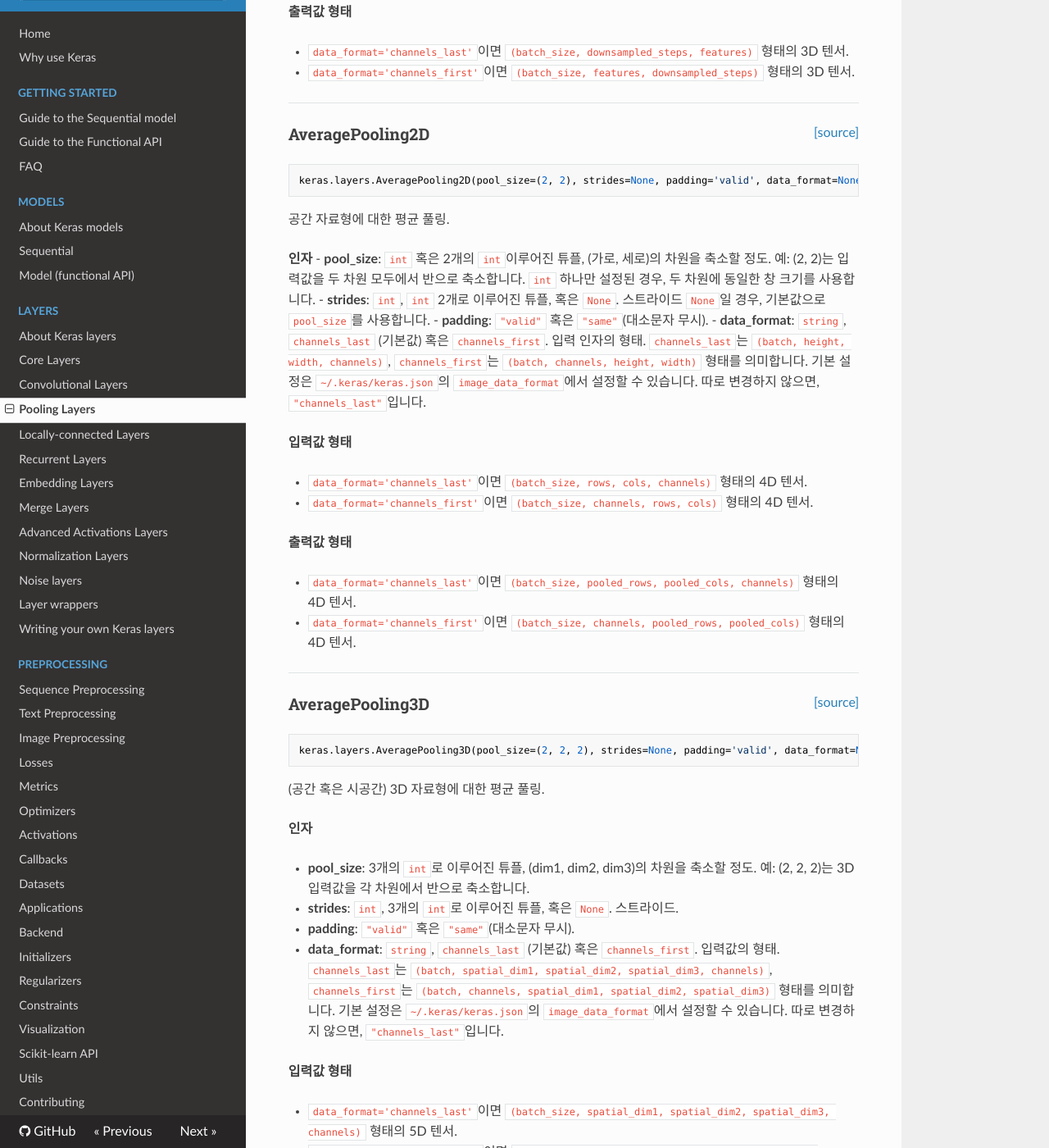
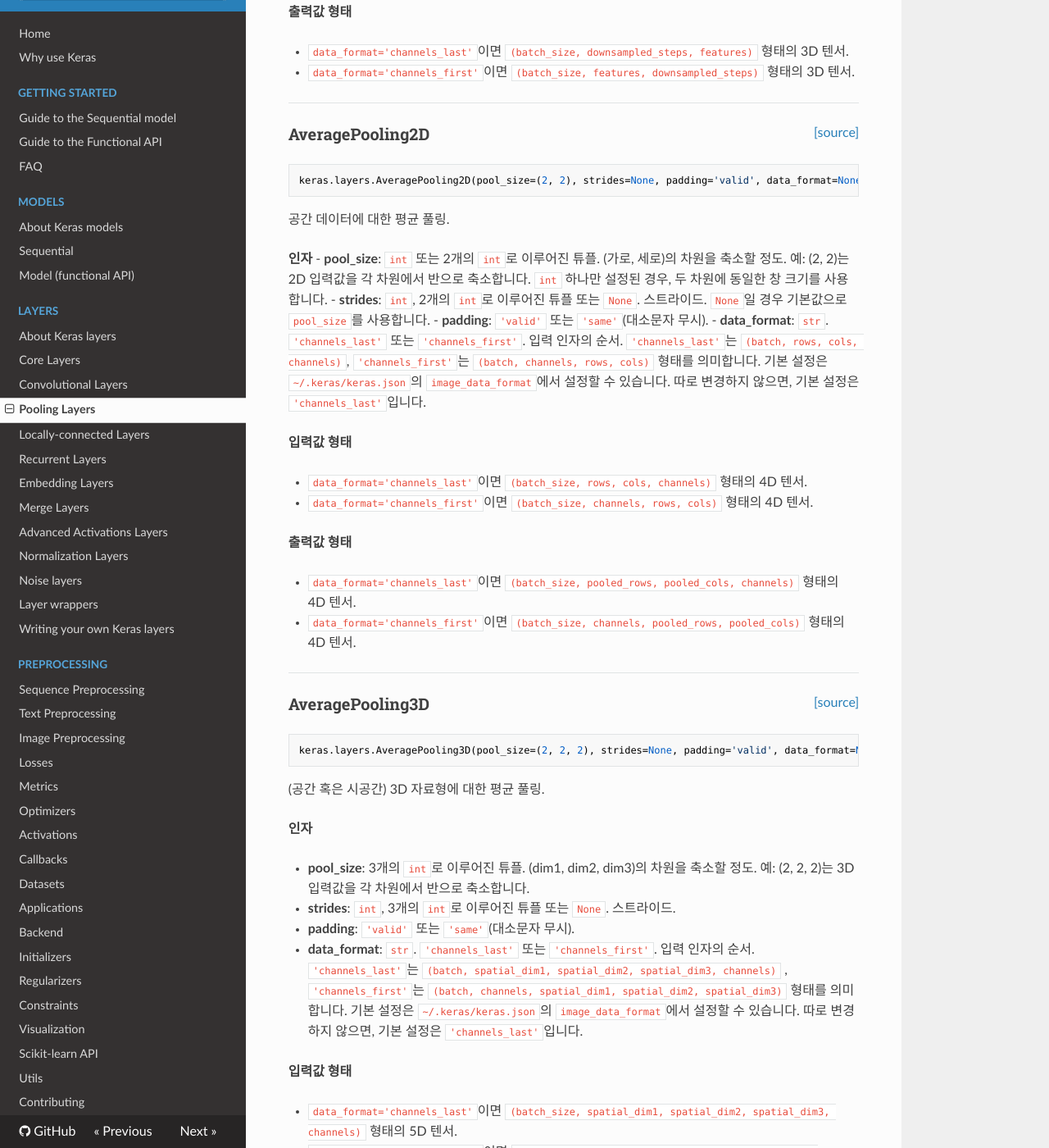
Before and after one commit to keras-team/keras-docs-ko, an MkDocs documentation site: the page built from sources/layers/pooling.md, in a window 1280 px wide and 1400 px high, scrolled down 2898 px. Shown: the whole window at 82% size. Built offline with MkDocs 1.6.1, drawn with Linux system fonts in a browser that asks for light colours; nearby versions of some CDN libraries; some of the changed text lies outside the part shown.

Commit message:
Update pooling.md

````diff
--- a/sources/layers/pooling.md
+++ b/sources/layers/pooling.md
@@ -10,11 +10,11 @@
 __인자__
 
 - __pool_size__: `int`. 최대값 풀링 창<sub>window</sub>의 크기.
-- __strides__: `int` 혹은 `None`. 차원을 축소할 정도.
+- __strides__: `int` 또는 `None`. 차원을 축소할 정도.
     예: 2는 입력 값을 반으로 줄입니다.
     `None`일 경우, 기본값으로 `pool_size`을 사용합니다.
 - __padding__: `str`. `'valid'` 또는 `'same'`(대소문자 무시).
-- __data_format__: `str`. `'channels_last'`(기본값) 혹은 `'channels_first'`.
+- __data_format__: `str`. `'channels_last'`(기본값) 또는 `'channels_first'`.
     입력 인자의 순서.
     `'channels_last'`는 `(batch, steps, features)`, `'channels_first'`는 `(batch, features, steps)` 형태를 의미합니다.
 
@@ -49,15 +49,15 @@
 
 __인자__
 
-- __pool_size__: `int` 혹은 2개의 `int`로 이루어진 튜플.
+- __pool_size__: `int` 또는 2개의 `int`로 이루어진 튜플.
     (가로, 세로)의 차원을 축소할 정도.
-    예: (2, 2)는 입력값을 두 차원에서 반으로 축소합니다.
+    예: (2, 2)는 2D 입력값을 각 차원에서 반으로 축소합니다.
     `int` 하나만 설정된 경우, 두 차원에 동일한 창 크기를 사용합니다.
-- __strides__: `int`, 2개의 `int`로 이루어진 튜플, 혹은 `None`. 스트라이드.
+- __strides__: `int`, 2개의 `int`로 이루어진 튜플 또는 `None`. 스트라이드.
     `None`일 경우 기본값으로 `pool_size`를 사용합니다.
-- __padding__: `'valid'` 혹은 `'same'`(대소문자 무시).
+- __padding__: `'valid'` 또는 `'same'`(대소문자 무시).
 - __data_format__: `str`.
-    `'channels_last'` 혹은 `'channels_first'`.
+    `'channels_last'` 또는 `'channels_first'`.
     입력 인자의 순서.
     `'channels_last'`는 `(batch, rows, cols, channels)`, `'channels_first'`는
     `(batch, channels, rows, cols)` 형태를 의미합니다.
@@ -99,10 +99,10 @@
 - __pool_size__: 3개의 `int`로 이루어진 튜플.
     (dim1, dim2, dim3)의 차원을 축소할 정도.
     예: (2, 2, 2)는 3D 입력값을 각 차원에서 반으로 축소합니다.
-- __strides__: `int`, 3개의 `int`로 이루어진 튜플, 혹은 `None`. 스트라이드.
-- __padding__: `'valid'` 혹은 `'same'`(대소문자 무시).
+- __strides__: `int`, 3개의 `int`로 이루어진 튜플 또는 `None`. 스트라이드.
+- __padding__: `'valid'` 또는 `'same'`(대소문자 무시).
 - __data_format__: `str`.
-    `'channels_last'` 혹은 `'channels_first'`.
+    `'channels_last'` 또는 `'channels_first'`.
     입력 인자의 순서. `'channels_last'`는
     `(batch, spatial_dim1, spatial_dim2, spatial_dim3, channels)`
     , `'channels_first'`는
@@ -139,19 +139,19 @@
 keras.layers.AveragePooling1D(pool_size=2, strides=None, padding='valid', data_format='channels_last')
 ```
 
-시계열 자료형에 대한 평균 풀링.
+시계열 데이터에 대한 평균 풀링.
 
 __인자__
 
-- __pool_size__: `int`, 평균 풀링 창의 크기.
-- __strides__: `int`, 혹은 `None`. 차원을 축소할 정도.
+- __pool_size__: `int`. 평균 풀링 창의 크기.
+- __strides__: `int` 또는 `None`. 차원을 축소할 정도.
     예: 2는 입력값을 반으로 축소합니다.
     `None`일 경우, 기본값인 `pool_size`을 사용합니다.
-- __padding__: `"valid"` 혹은 `"same"`(대소문자 무시).
-- __data_format__: `string`,
-    `channels_last`(기본값) 혹은 `channels_first`.
+- __padding__: `'valid'` 또는 `'same'`(대소문자 무시).
+- __data_format__: `str`.
+    `'channels_last'`(기본값) 또는 `'channels_first'`.
     입력값의 형태.
-    `channels_last`는 `(batch, steps, features)`, `channels_first`는
+    `'channels_last'`는 `(batch, steps, features)`, `'channels_first'`는
     `(batch, features, steps)` 형태를 의미합니다.
 
 __입력값 형태__
@@ -181,24 +181,24 @@
 keras.layers.AveragePooling2D(pool_size=(2, 2), strides=None, padding='valid', data_format=None)
 ```
 
-공간 자료형에 대한 평균 풀링.
+공간 데이터에 대한 평균 풀링.
 
 __인자__
-- __pool_size__: `int` 혹은 2개의 `int`이루어진 튜플,
+- __pool_size__: `int` 또는 2개의 `int`로 이루어진 튜플.
     (가로, 세로)의 차원을 축소할 정도.
-    예: (2, 2)는 입력값을 두 차원 모두에서 반으로 축소합니다.
+    예: (2, 2)는 2D 입력값을 각 차원에서 반으로 축소합니다.
     `int` 하나만 설정된 경우, 두 차원에 동일한 창 크기를 사용합니다.
-- __strides__: `int`, `int` 2개로 이루어진 튜플, 혹은 `None`. 스트라이드
-    `None`일 경우, 기본값으로 `pool_size`를 사용합니다.
-- __padding__: `"valid"` 혹은 `"same"`(대소문자 무시).
-- __data_format__: `string`,
-    `channels_last` (기본값) 혹은 `channels_first`.
-    입력 인자의 형태.
-    `channels_last`는 `(batch, height, width, channels)`, `channels_first`는
-    `(batch, channels, height, width)` 형태를 의미합니다.
+- __strides__: `int`, 2개의 `int`로 이루어진 튜플 또는 `None`. 스트라이드.
+    `None`일 경우 기본값으로 `pool_size`를 사용합니다.
+- __padding__: `'valid'` 또는 `'same'`(대소문자 무시).
+- __data_format__: `str`.
+    `'channels_last'` 또는 `'channels_first'`.
+    입력 인자의 순서.
+    `'channels_last'`는 `(batch, rows, cols, channels)`, `'channels_first'`는
+    `(batch, channels, rows, cols)` 형태를 의미합니다.
     기본 설정은 `~/.keras/keras.json`의
     `image_data_format`에서 설정할 수 있습니다.
-    따로 변경하지 않으면, `"channels_last"`입니다.
+    따로 변경하지 않으면, 기본 설정은 `'channels_last'`입니다.
 
 __입력값 형태__
 
@@ -231,19 +231,21 @@
 
 __인자__
 
-- __pool_size__: 3개의 `int`로 이루어진 튜플,
+- __pool_size__: 3개의 `int`로 이루어진 튜플.
     (dim1, dim2, dim3)의 차원을 축소할 정도.
     예: (2, 2, 2)는 3D 입력값을 각 차원에서 반으로 축소합니다.
-- __strides__: `int`, 3개의 `int`로 이루어진 튜플, 혹은 `None`. 스트라이드.
-- __padding__: `"valid"` 혹은 `"same"`(대소문자 무시).
-- __data_format__: `string`,
-    `channels_last` (기본값) 혹은 `channels_first`.
-    입력값의 형태. `channels_last`는
-    `(batch, spatial_dim1, spatial_dim2, spatial_dim3, channels)`, `channels_first`는
+- __strides__: `int`, 3개의 `int`로 이루어진 튜플 또는 `None`. 스트라이드.
+- __padding__: `'valid'` 또는 `'same'`(대소문자 무시).
+- __data_format__: `str`.
+    `'channels_last'` 또는 `'channels_first'`.
+    입력 인자의 순서. `'channels_last'`는
+    `(batch, spatial_dim1, spatial_dim2, spatial_dim3, channels)`
+    , `'channels_first'`는
     `(batch, channels, spatial_dim1, spatial_dim2, spatial_dim3)`
     형태를 의미합니다.
-    기본 설정은 `~/.keras/keras.json`의 `image_data_format`에서 설정할 수 있습니다.
-    따로 변경하지 않으면, `"channels_last"`입니다.
+    기본 설정은 `~/.keras/keras.json`의
+    `image_data_format`에서 설정할 수 있습니다.
+    따로 변경하지 않으면, 기본 설정은 `'channels_last'`입니다.
 
 __입력값 형태__
 
````
